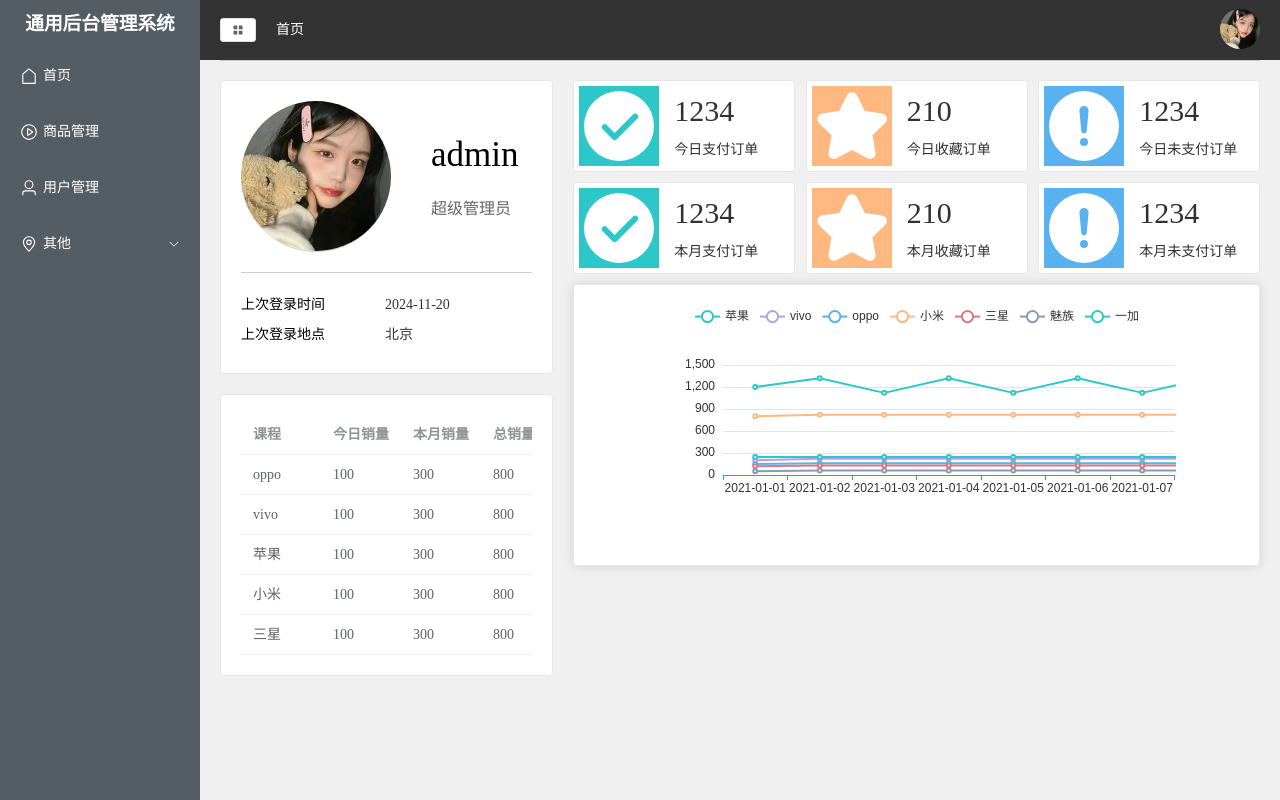
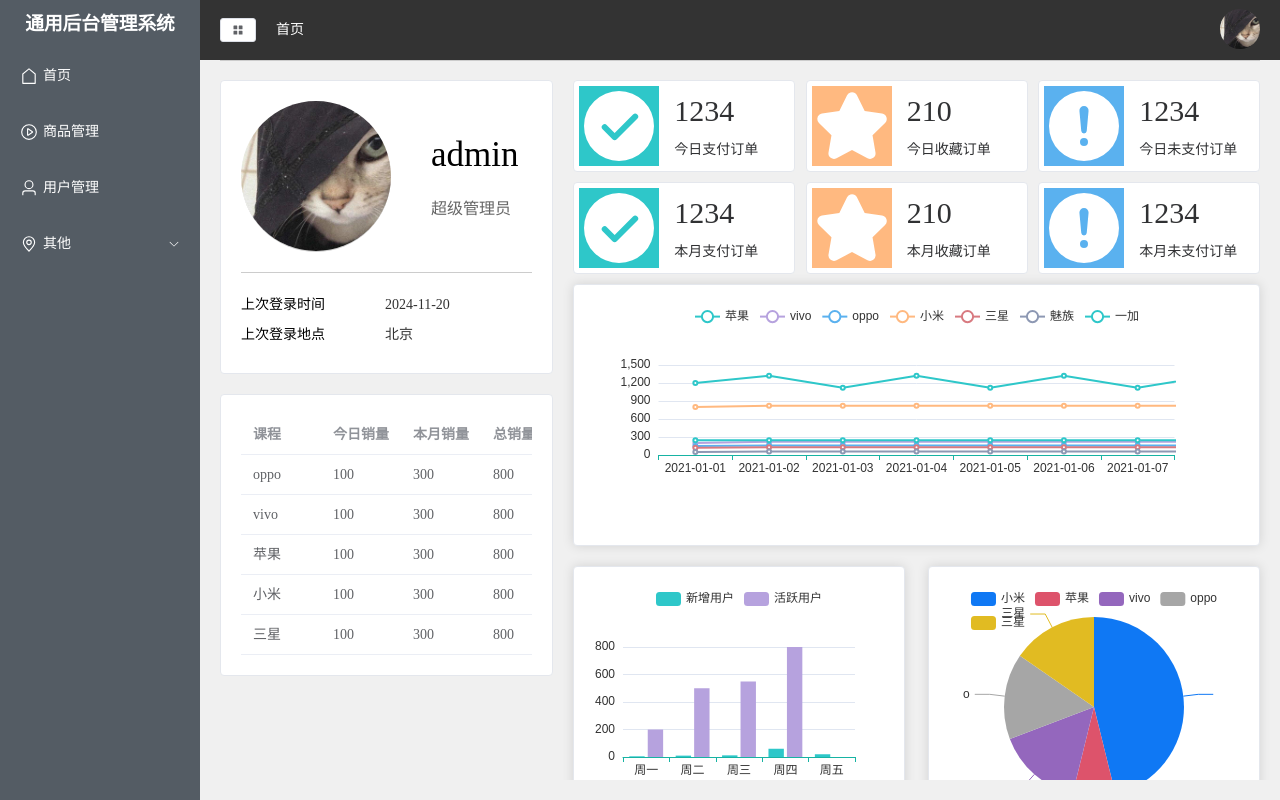
Before and after one commit to aoia7/aaaa2, a Vue app in the folder my-vue-app/: page /#/home in a window 1280 px wide. Built offline with nearby package versions, Linux system fonts and the light colour scheme.

Commit message:
右侧图表制作 头像更换

```diff
--- a/my-vue-app/src/api/mockData/home.js
+++ b/my-vue-app/src/api/mockData/home.js
@@ -203,27 +203,27 @@
         ],
         userData:[
           {
-            data:'周一',
+            date:'周一',
             new: 5,
             active: 200,
           },
           {
-            data:'周二',
+            date:'周二',
             new: 10,
             active: 500,
           },
           {
-            data:'周三',
+            date:'周三',
             new: 12,
             active: 550,
           },
           {
-            data:'周四',
+            date:'周四',
             new: 60,
             active: 800,
           },
           {
-            data:'周五',
+            date:'周五',
             new: 20,
           }
         ]
--- a/my-vue-app/src/views/home.vue
+++ b/my-vue-app/src/views/home.vue
@@ -50,8 +50,17 @@
         </el-card>
       </div>
       <el-card class="top-echart">
-        <div ref="echart" style="height: 240px; width: 100%;"></div>
+        <div ref="echart" style="height: 220px; width: 100%"></div>
       </el-card>
+
+      <div class="graph ">
+        <el-card>
+          <div ref="userEchart" style="height: 240px"></div>
+        </el-card>
+        <el-card>
+          <div ref="videoEchart" style="height: 240px"></div>
+        </el-card>
+      </div>
     </el-col>
   </el-row>
 </template>
@@ -86,7 +95,7 @@
   // console.log("countData", countData.value[1])
 }
 const getChartData = async () => {
-  const {orderData} = await proxy.$api.getChartData()
+  const { orderData, videoData, userData } = await proxy.$api.getChartData()
   //对点一个图标进行X轴 和 series 数据的设置
   xOptions.xAxis.data = orderData.date
   xOptions.series = Object.keys(orderData.data[0]).map((val) => {
@@ -96,8 +105,52 @@
       type: "line",
     }
   })
-  const oneEchart = echarts.init(proxy.$refs['echart'])
- oneEchart.setOption(xOptions)
+  const oneEchart = echarts.init(proxy.$refs["echart"])
+  oneEchart.setOption(xOptions)
+
+  //对第二个表格渲染
+  xOptions.xAxis.data = userData.map((item) => item.date)
+  xOptions.series = [
+    {
+      name: "新增用户",
+      data: userData.map((item) => item.new),
+      type: "bar",
+    },
+    {
+      name: "活跃用户",
+      data: userData.map((item) => item.active),
+      type: "bar",
+    },
+  ]
+  const twoEchart = echarts.init(proxy.$refs["userEchart"])
+  twoEchart.setOption(xOptions)
+
+  //对饼状图进行渲染
+  pieOptions.series =[
+    {
+      data: videoData,
+      type: "pie",
+    }
+  ]
+  const threeEchart = echarts.init(proxy.$refs["videoEchart"])
+  threeEchart.setOption(pieOptions)
+
+  //监听窗口大小变化
+  // window.addEventListener("resize", () => {
+  //   oneEchart.resize()
+  //   twoEchart.resize()
+  //   threeEchart.resize()
+  // })
+  observer.value = new ResizeObserver(() => {
+    oneEchart.resize()
+    twoEchart.resize()
+    threeEchart.resize()
+  })
+
+  //容器存在
+  if (proxy.$refs["echart"]) {
+    observer.value.observe(proxy.$refs["echart"])
+  }
 }
 onMounted(() => {
   getTableData()
@@ -117,9 +170,6 @@
   },
   legend: {},
   //网格线
-  grid: {
-    left: "20%",
-  },
   //提示框
   tooltip: {
     trigger: "axis",
@@ -148,7 +198,7 @@
     },
   ],
   color: ["#2ec7c9", "#b6a2de", "#5ab1ef", "#ffb980", "#d87a80", "#8d98b3"],
-  series:[]
+  series: [],
 })
 const pieOptions = reactive({
   tooltip: {
@@ -164,9 +214,8 @@
     "#3ed1cf",
   ],
   series: [],
-  legend:{}
+  legend: {},
 })
-
 </script>
 
 <style scoped lang="less">
@@ -247,5 +296,16 @@
       }
     }
   }
+  .graph {
+    display: flex;
+    justify-content: space-between;
+    height: 280px;
+    margin-top: 20px;
+
+    .el-card {
+      width: 48%;
+      height: 260px;
+    }
+  }
 }
 </style>
```
Also changed, not shown: my-vue-app/src/assets/img/11.png (added), my-vue-app/src/assets/img/user.png.
